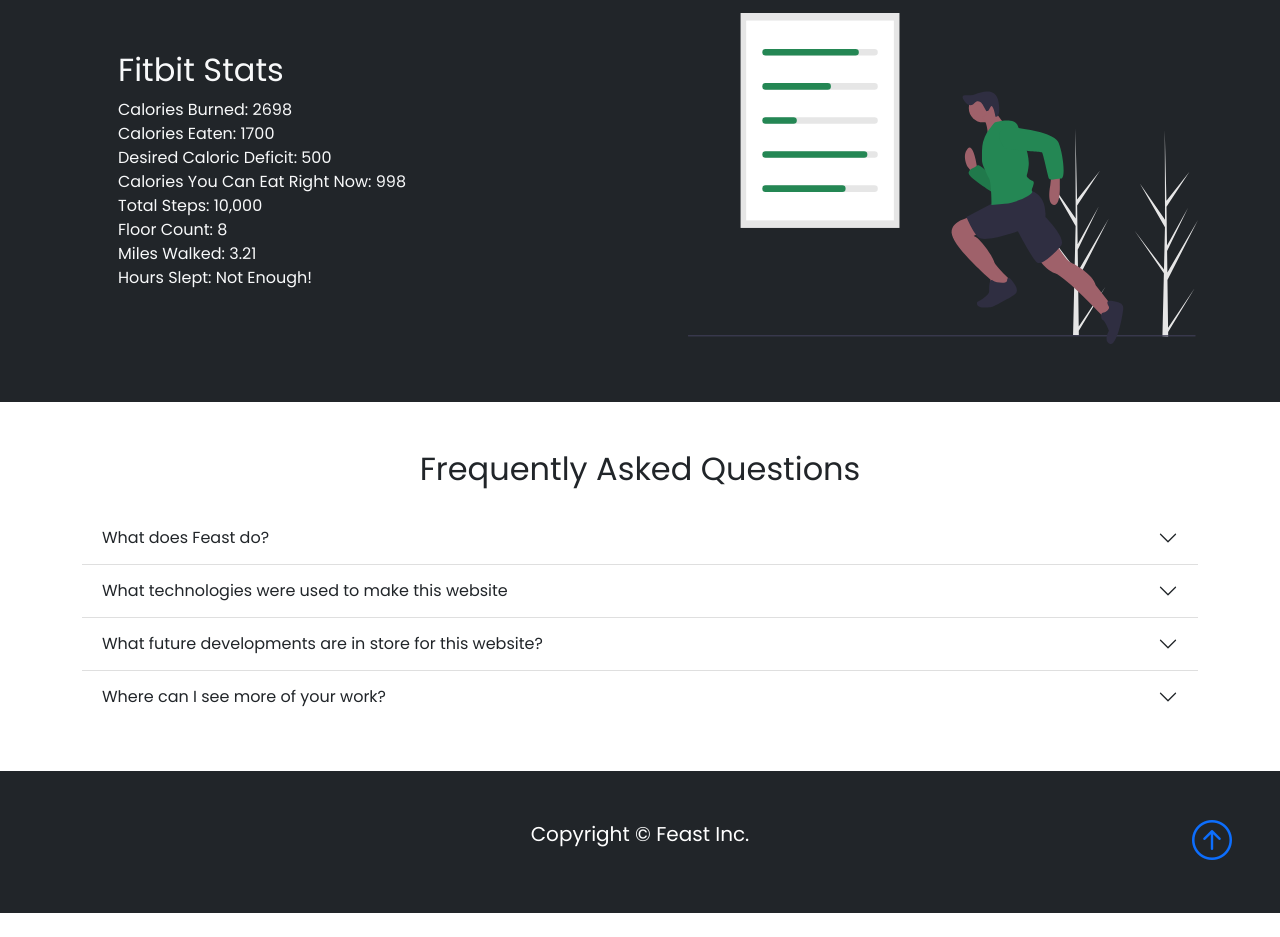
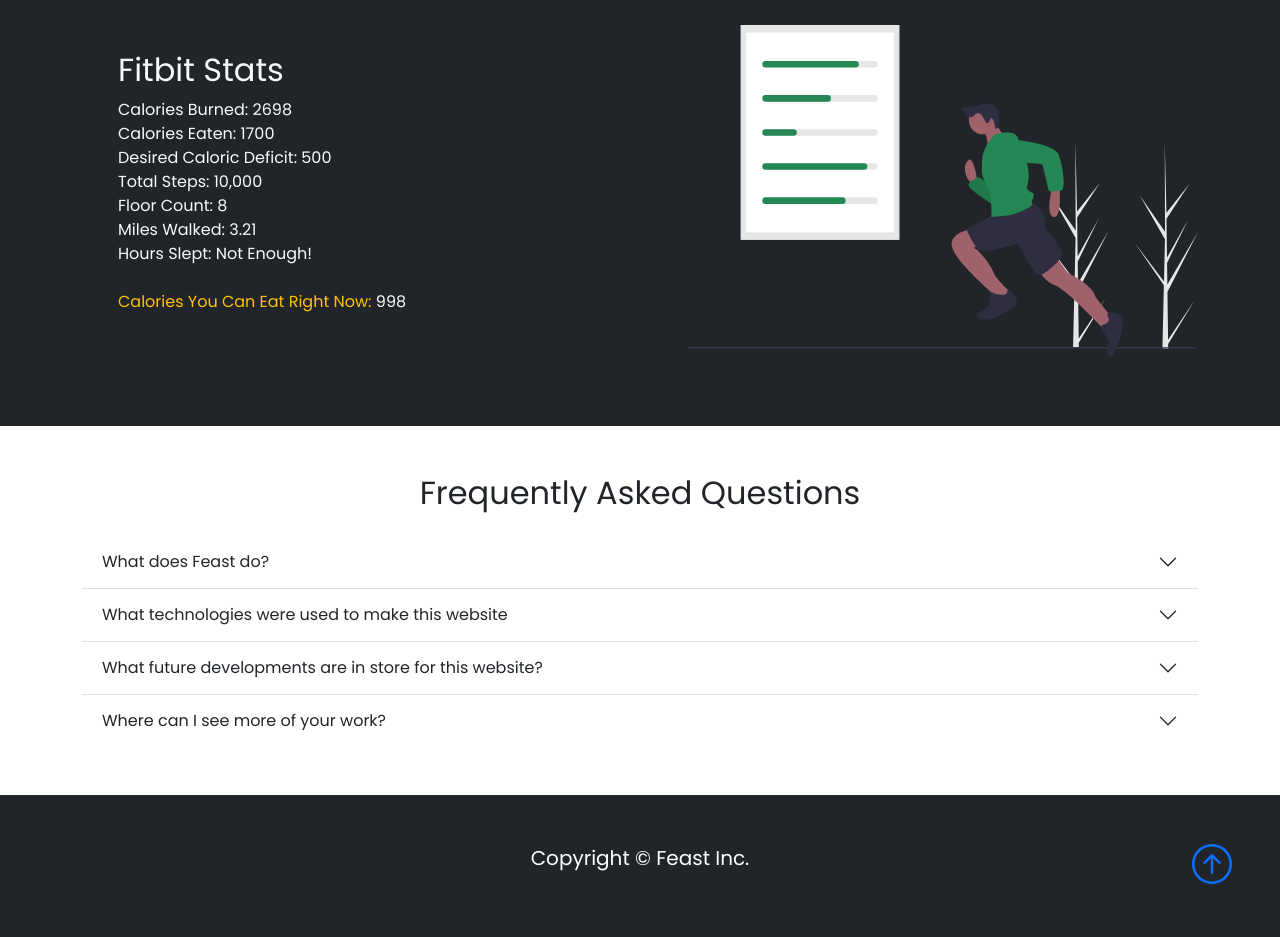
Before and after one commit to robbieevans1/feast, a plain HTML site: page index.html in a window 1280 px wide. Shown: the part 1058-1995 px from the top of the page. Before the commit the page ends 1971 px from the top, so only its background shows below. Drawn offline with nearby package versions, Linux system fonts and the light colour scheme.

Commit message:
more design refactoring

```diff
--- a/index.html
+++ b/index.html
@@ -135,11 +135,12 @@
 							<li>Calories Burned: 2698</li>
 							<li>Calories Eaten: 1700</li>
 							<li>Desired Caloric Deficit: 500</li>
-							<li>Calories You Can Eat Right Now: 998</li>
 							<li>Total Steps: 10,000</li>
 							<li>Floor Count: 8</li>
 							<li>Miles Walked: 3.21</li>
 							<li>Hours Slept: Not Enough!</li>
+              <br>
+							<li><span class="text-warning">Calories You Can Eat Right Now:</span>  998</li>
 						</ul>
 					</div>
 					<div class="col-md">
```
